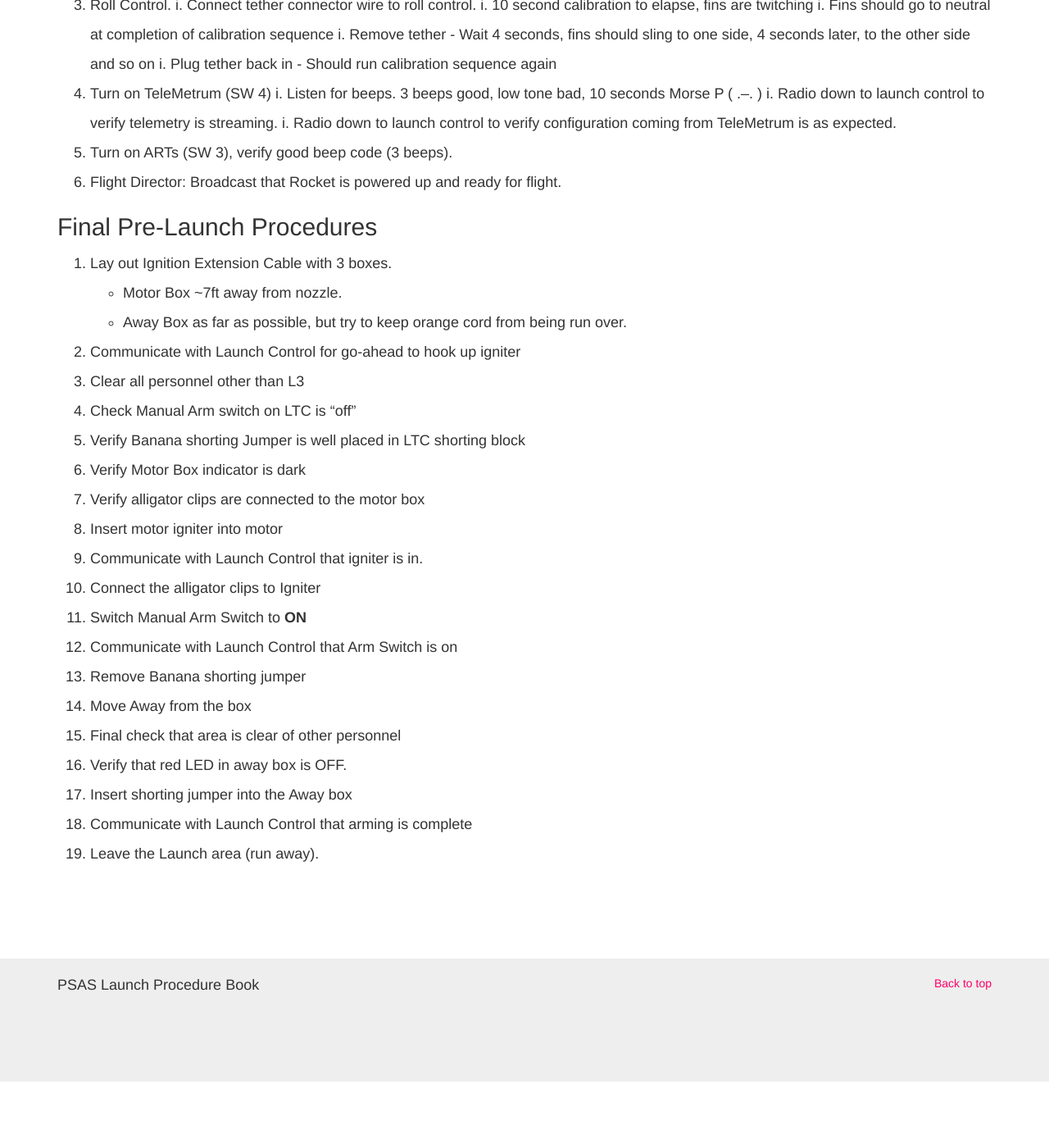
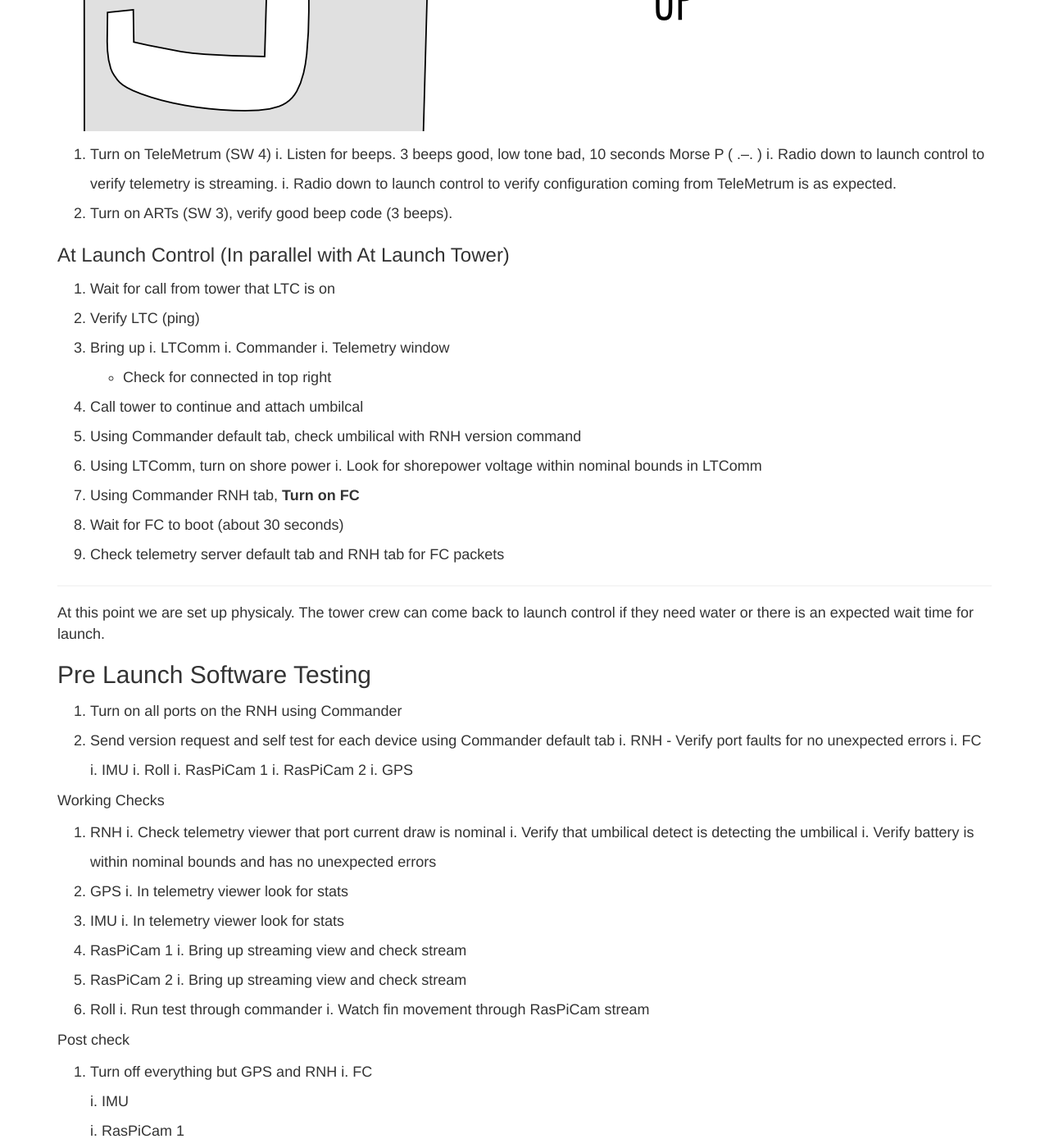
Before and after one commit to psas/procedure-book, a Jekyll site: the page built from 05-PreLaunch.markdown, in a window 1280 px wide and 1400 px high, scrolled down 1528 px. Shown: the whole window at 82% size. Built offline with Jekyll 4.4.1, drawn with Linux system fonts in a browser that asks for light colours; before the commit the page ends 2847 px from its top, so only the background shows below that; some of the changed text lies outside the part shown.

Commit message:
updated pre-launch steps leading up to final countdown

```diff
--- a/05-PreLaunch.markdown
+++ b/05-PreLaunch.markdown
@@ -1,70 +1,105 @@
 ---
-title: On Tower Procedures
+title: Pre Launch
 layout: base
 ---
 
-# On Tower Procedures
+# Pre Launch
 
-## Tools for On Tower Procedures
+## Launch Control Setup
 
-  - Small flashlight to view inside aeroshell
-  - Spotting Tube, to block light while inspecting internal LEDs
-  - Medium flat-head screw driver, for main switches, make sure it will fit thru the aeroshell holes
+### Radio Checks
 
-## Pre-Launch
+ 1. 2 meter mobile on and locked on PSAS freq (see References)
+ 1. Sound-off personnel with HTs
+ 1. PSAS Linksys router up and running
+ 1. Setup Telemetry server
+ 1. Plug in TM3K
+    i. ping to verify
 
-1. Turn screw on camera module to extend camera outside the aeroshell. Go approximately until the black line is flush with the aeroshell. Do not over torque this.
-1. Verify that LaunchControl can control LTC and LTC is working.
-    i. Verify Igniters **NOT in**.
-    i. Attach 12v lightbulb to ignition leads.
-    i. Move shorting plug from LTC base to away box.
-    i. Turn red arming switch to on.
-    i. Launch Control run through full sequence (light goes on for ignition).
-    i. Turn red arming switch to off.
-    i. Move shorting plug from away box to LTC base.
 
-## Switches
+## Launch Tower Setup
+
+#### Tools for On Tower Procedures
+
+ - Small flashlight to view inside aeroshell
+ - Medium flat-head screw driver, for main switches, make sure it will fit thru the aeroshell holes
+
+### At Launch Tower  (In parallel  with At Launch Control)
+ 1. Verify Igniters **NOT in**
+ 1. Power on LTC
+ 1. Call launch control for LTC update
+ 1. Attach umbilical cable
+ 1. Call launch control for FC update
+
+#### Switches
 
 ![Payload module switch layout](diagrams/switches.png)
 
-1. Turn on HD camera (SW 1)
-1. Turn on external camera (SW2)
-1. Roll Control.
-    i. Connect tether connector wire to roll control.
-    i. 10 second calibration to elapse, fins are twitching
-    i. Fins should go to neutral at completion of calibration sequence
-    i. Remove tether
-        - Wait 4 seconds, fins should sling to one side, 4 seconds later, to the other side and so on
-    i. Plug tether back in
-        - Should run calibration sequence again
 1. Turn on TeleMetrum (SW 4)
     i. Listen for beeps. 3 beeps good, low tone bad, 10 seconds Morse P ( .--. )
     i. Radio down to launch control to verify telemetry is streaming.
     i. Radio down to launch control to verify configuration coming from TeleMetrum is as expected.
 1. Turn on ARTs (SW 3), verify good beep code (3 beeps).
-1. Flight Director: Broadcast that Rocket is powered up and ready for flight.
+
+### At Launch Control (In parallel with At Launch Tower)
+
+ 1. Wait for call from tower that LTC is on
+ 1. Verify LTC (ping)
+ 1. Bring up
+    i. LTComm
+    i. Commander
+    i. Telemetry window
+       - Check for connected in top right
+ 1. Call tower to continue and attach umbilcal
+ 1. Using Commander default tab, check umbilical with RNH version command
+ 1. Using LTComm, turn on shore power
+      i. Look for shorepower voltage within nominal bounds in LTComm
+ 1. Using Commander RNH tab, **Turn on FC**
+ 1. Wait for FC to boot (about 30 seconds)
+ 1. Check telemetry server default tab and RNH tab for FC packets
+
+-----------------------------------------------------------
 
 
-## Final Pre-Launch Procedures
+At this point we are set up physicaly. The tower crew can come back to launch control if they need water or there is an expected wait time for launch.
 
-1. Lay out Ignition Extension Cable with 3 boxes.
-   - Motor Box ~7ft away from nozzle.
-   - Away Box as far as possible, but try to keep orange cord from being run over.
-1. Communicate with Launch Control for go-ahead to hook up igniter
-1. Clear all personnel other than L3
-1. Check Manual Arm switch on LTC is "off"
-1. Verify Banana shorting Jumper is well placed in LTC shorting block
-1. Verify Motor Box indicator is dark
-1. Verify alligator clips are connected to the motor box
-1. Insert motor igniter into motor
-1. Communicate with Launch Control that igniter is in.
-1. Connect the alligator clips to Igniter
-1. Switch Manual Arm Switch to **ON**
-1. Communicate with Launch Control that Arm Switch is on
-1. Remove Banana shorting jumper
-1. Move Away from the box
-1. Final check that area is clear of other personnel
-1. Verify that red LED in away box is OFF.
-1. Insert shorting jumper into the Away box
-1. Communicate with Launch Control that arming is complete
-1. Leave the Launch area (run away).
+## Pre Launch Software Testing
+
+ 1. Turn on all ports on the RNH using Commander
+ 1. Send version request and self test for each device using Commander default tab
+    i. RNH
+        -  Verify port faults for no unexpected errors
+    i. FC
+    i. IMU
+    i. Roll
+    i. RasPiCam 1
+    i. RasPiCam 2
+    i. GPS
+
+#### Working Checks
+
+ 1. RNH
+    i. Check telemetry viewer that port current draw is nominal
+    i. Verify that umbilical detect is detecting the umbilical
+    i. Verify battery is within nominal bounds and has no unexpected errors
+ 1. GPS
+    i. In telemetry viewer look for stats
+ 1. IMU
+    i. In telemetry viewer look for stats
+ 1. RasPiCam 1
+    i. Bring up streaming view and check stream
+ 1. RasPiCam 2
+    i. Bring up streaming view and check stream
+ 1. Roll
+    i. Run test through commander
+    i. Watch fin movement through RasPiCam stream
+
+#### Post check
+
+ 1. Turn off everything but GPS and RNH
+    i. FC
+    i. IMU
+    i. RasPiCam 1
+    i. RasPiCam 2
+    i. Wifi PA
+    i. Roll
```
Also changed, not shown: 06-Launch.markdown (+24 -9 lines).
